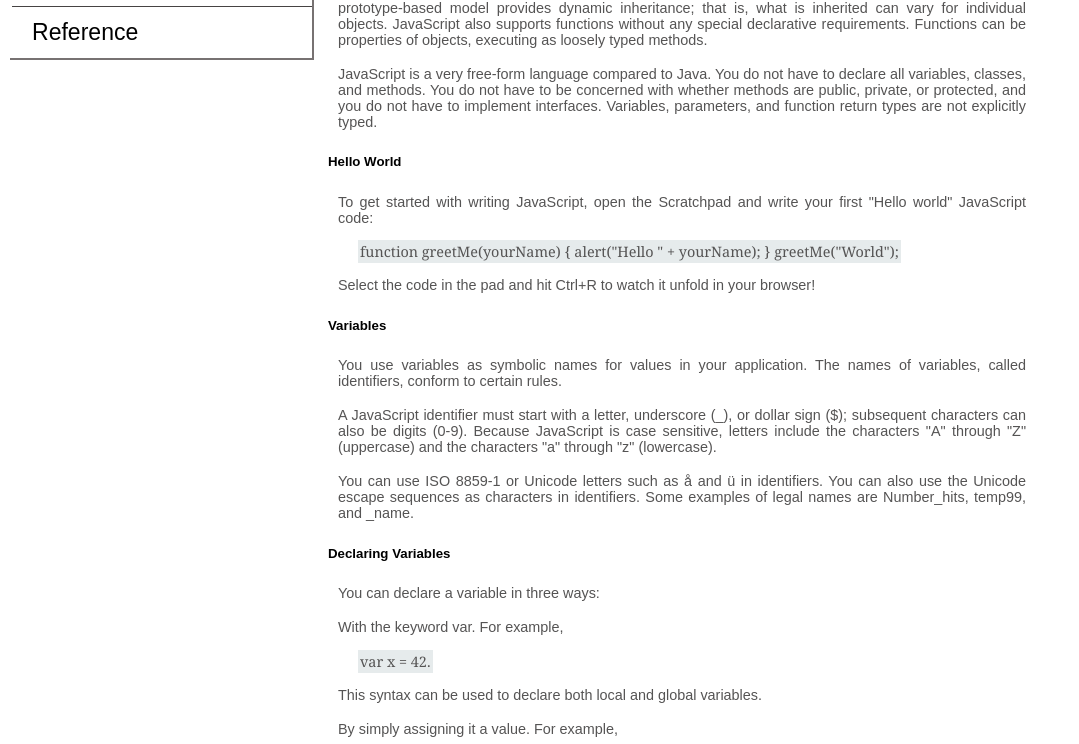
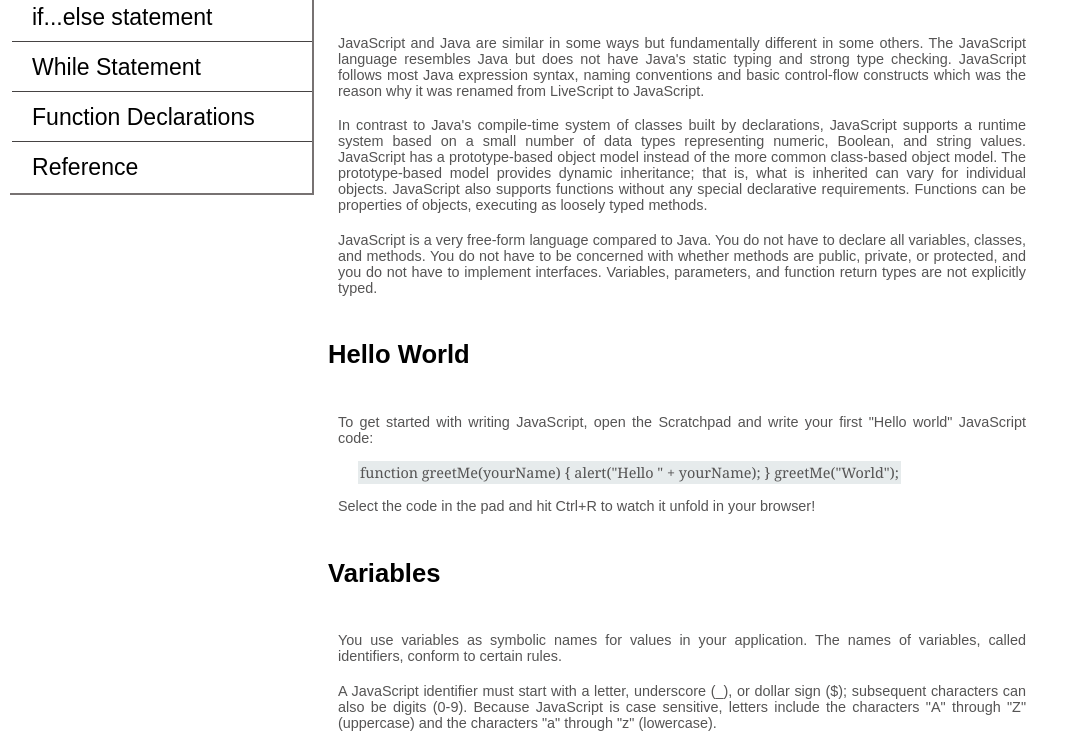
Before and after one commit to Mahnoor-Naeem/WeeklyTask-1, a plain HTML site: page index.html in a window 1280 px wide. Shown: the part 775-1519 px from the top of the page, without its empty margins (0-1079 px from the left). Drawn offline with Linux system fonts and the light colour scheme.

Commit message:
Update style.css

```diff
--- a/style.css
+++ b/style.css
@@ -5,7 +5,7 @@
 /* body{
     width: 100%;
 } */
-header{
+header, h5{
     font-size: 1.6em;
 }
 #navbar{
```
